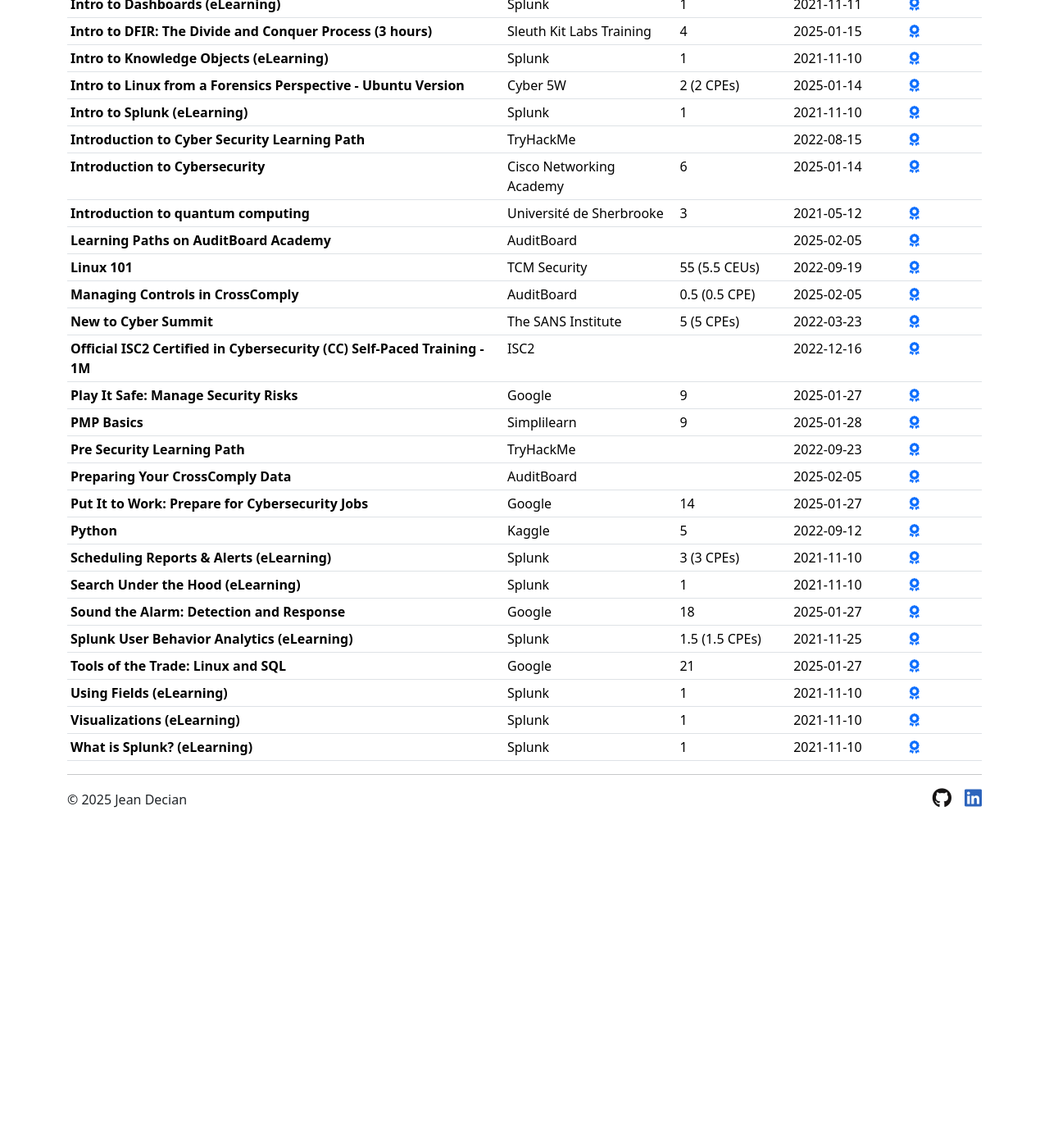
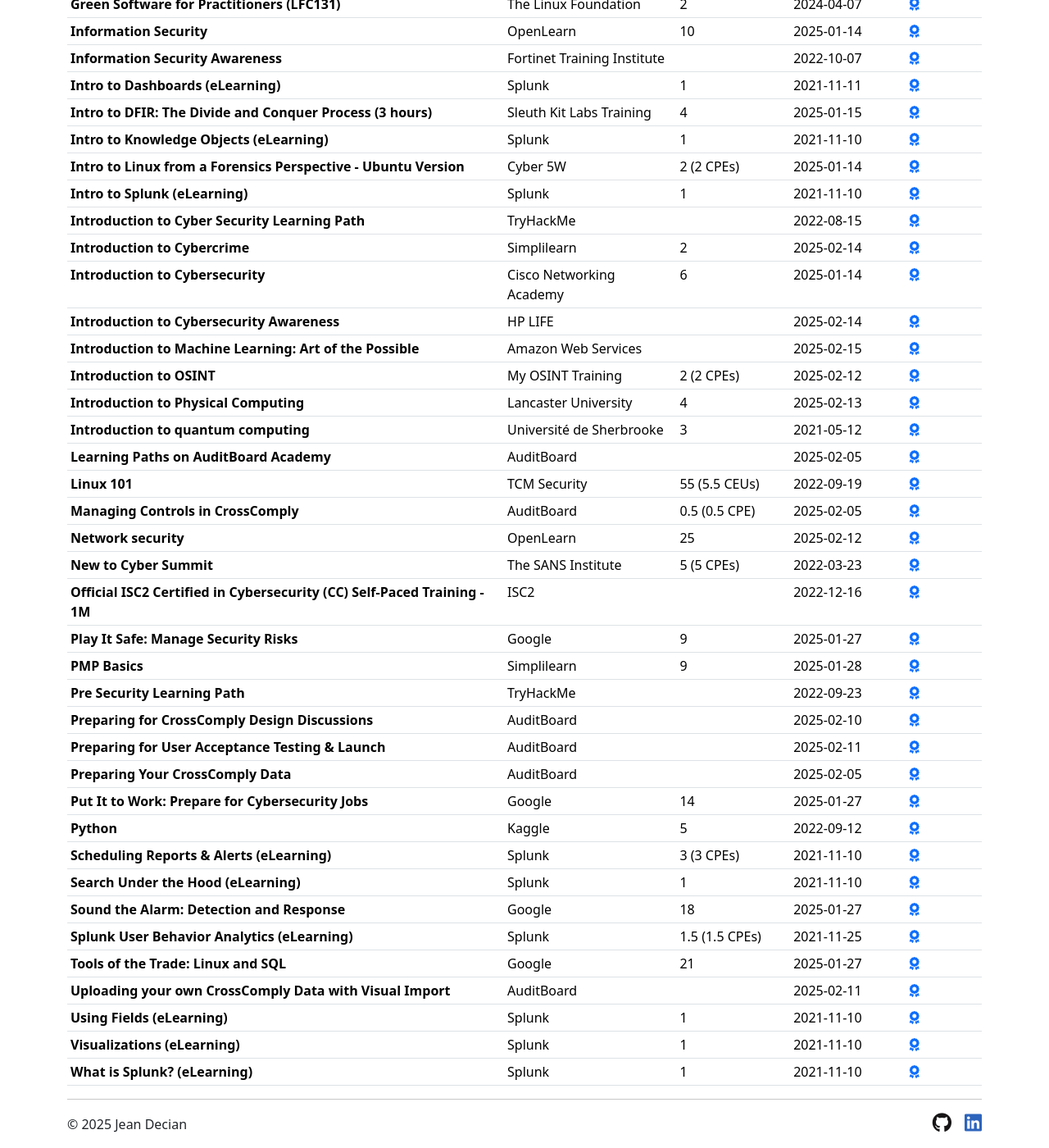
Before and after one commit to jeandecian/info, a Jekyll site: the page built from learning.md, in a window 1280 px wide and 1400 px high, scrolled down 912 px. Shown: the whole window at 82% size. Built offline with Jekyll 4.4.1, drawn with Linux system fonts in a browser that asks for light colours; nearby versions of some CDN libraries; before the commit the page ends 1916 px from its top, so only the background shows below that; some of the changed text lies outside the part shown.

Commit message:
add february 2025 learnings

```diff
--- a/_data/learning.yml
+++ b/_data/learning.yml
@@ -87,6 +87,27 @@
   hours:
   date: 2025-02-05
   certificate-id: shikgpe9j4sg
+  certificate-extension: pdf
+
+- name: Cybersecurity Fundamentals
+  provider: IBM SkillsBuild
+  hours: 6
+  date: 2025-02-12
+  certificate-id: 60855110-86b7-4e33-be12-41f77a845ea4
+  certificate-extension: pdf
+
+- name: Developing Secure Software (LFD121)
+  provider: The Linux Foundation
+  hours: 20
+  date: 2025-02-15
+  certificate-id: LF-kx9o4v68cw
+  certificate-extension: pdf
+
+- name: Digital forensics
+  provider: OpenLearn
+  hours: 8
+  date: 2025-02-15
+  certificate-id: openlearn_digital-forensics
   certificate-extension: pdf
 
 - name: Foundations of Cybersecurity
@@ -194,11 +215,46 @@
   certificate-id: THM-W7E0COUCVX
   certificate-extension: png
 
+- name: Introduction to Cybercrime
+  provider: Simplilearn
+  hours: 2
+  date: 2025-02-14
+  certificate-id: 7904663
+  certificate-extension: pdf
+
 - name: Introduction to Cybersecurity
   provider: Cisco Networking Academy
   hours: 6
   date: 2025-01-14
   certificate-id: cisco-networking-academy_introduction-to-cybersecurity
+  certificate-extension: pdf
+
+- name: Introduction to Cybersecurity Awareness
+  provider: HP LIFE
+  hours:
+  date: 2025-02-14
+  certificate-id: d8352cc8-3e6f-4128-be32-0ce872883c6e
+  certificate-extension: pdf
+
+- name: "Introduction to Machine Learning: Art of the Possible"
+  provider: Amazon Web Services
+  hours:
+  date: 2025-02-15
+  certificate-id: amazon-web-services_introduction-to-machine-learning-art-of-the-possible
+  certificate-extension: pdf
+
+- name: Introduction to OSINT
+  provider: My OSINT Training
+  hours: 2 (2 CPEs)
+  date: 2025-02-12
+  certificate-id: fgtwgjmfmh
+  certificate-extension: pdf
+
+- name: Introduction to Physical Computing
+  provider: Lancaster University
+  hours: 4
+  date: 2025-02-13
+  certificate-id: 1hkmabh
   certificate-extension: pdf
 
 - name: Introduction to quantum computing
@@ -227,6 +283,13 @@
   hours: 0.5 (0.5 CPE)
   date: 2025-02-05
   certificate-id: mzvmfvffbwda
+  certificate-extension: pdf
+
+- name: Network security
+  provider: OpenLearn
+  hours: 25
+  date: 2025-02-12
+  certificate-id: openlearn_network-security
   certificate-extension: pdf
 
 - name: New to Cyber Summit
@@ -263,6 +326,20 @@
   date: 2022-09-23
   certificate-id: THM-NLCQRZOYL5
   certificate-extension: png
+
+- name: Preparing for CrossComply Design Discussions
+  provider: AuditBoard
+  hours:
+  date: 2025-02-10
+  certificate-id: gyhyw5hqdw3z
+  certificate-extension: pdf
+
+- name: Preparing for User Acceptance Testing & Launch
+  provider: AuditBoard
+  hours:
+  date: 2025-02-11
+  certificate-id: x6jn3864otu8
+  certificate-extension: pdf
 
 - name: Preparing Your CrossComply Data
   provider: AuditBoard
@@ -320,6 +397,13 @@
   certificate-id: SHJM96CMVDHC
   certificate-extension: pdf
 
+- name: Uploading your own CrossComply Data with Visual Import
+  provider: AuditBoard
+  hours:
+  date: 2025-02-11
+  certificate-id: 5qsc7tqe6qr8
+  certificate-extension: pdf
+
 - name: Using Fields (eLearning)
   provider: Splunk
   hours: 1
```
Also changed, not shown: 12 other files.
